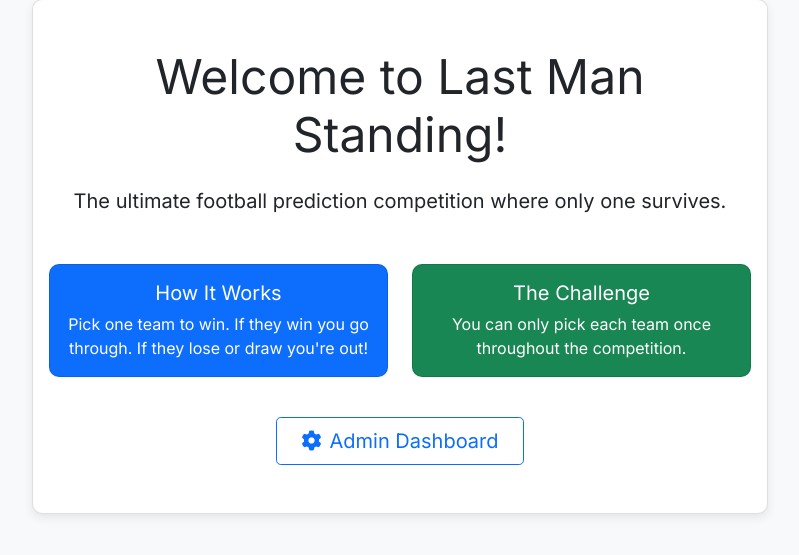
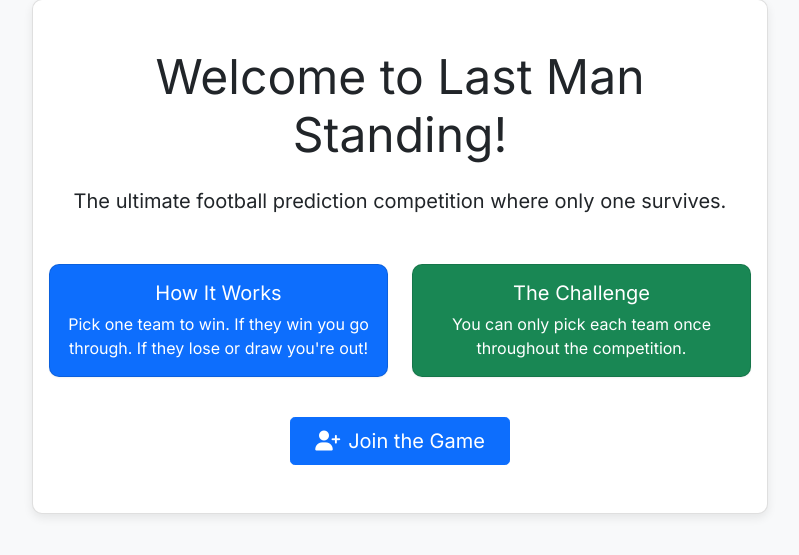
Before and after one commit to sevy71/LMS2, a Flask app: page / in a window 1280 px wide. Shown: the part 88-643 px from the top of the page, without its empty margins (240-1039 px from the left). Run offline with Flask 3, Linux system fonts and the light colour scheme.

Commit message:
Remove Admin Dashboard button from public home page
The index.html had an Admin Dashboard button visible to all users.
Replaced it with a "Join the Game" button pointing to player registration.

Co-Authored-By: Claude Opus 4.5 <noreply@anthropic.com>

```diff
--- a/lms_automation/templates/index.html
+++ b/lms_automation/templates/index.html
@@ -31,8 +31,8 @@
                 </div>
                 <div class="mt-4">
                     <div class="d-grid d-sm-flex justify-content-sm-center">
-                        <a href="{{ url_for('admin_dashboard') }}" class="btn btn-lg btn-outline-primary px-4">
-                            <i class="fas fa-cog me-2"></i>Admin Dashboard
+                        <a href="{{ url_for('player_registration') }}" class="btn btn-lg btn-primary px-4">
+                            <i class="fas fa-user-plus me-2"></i>Join the Game
                         </a>
                     </div>
                 </div>
```
